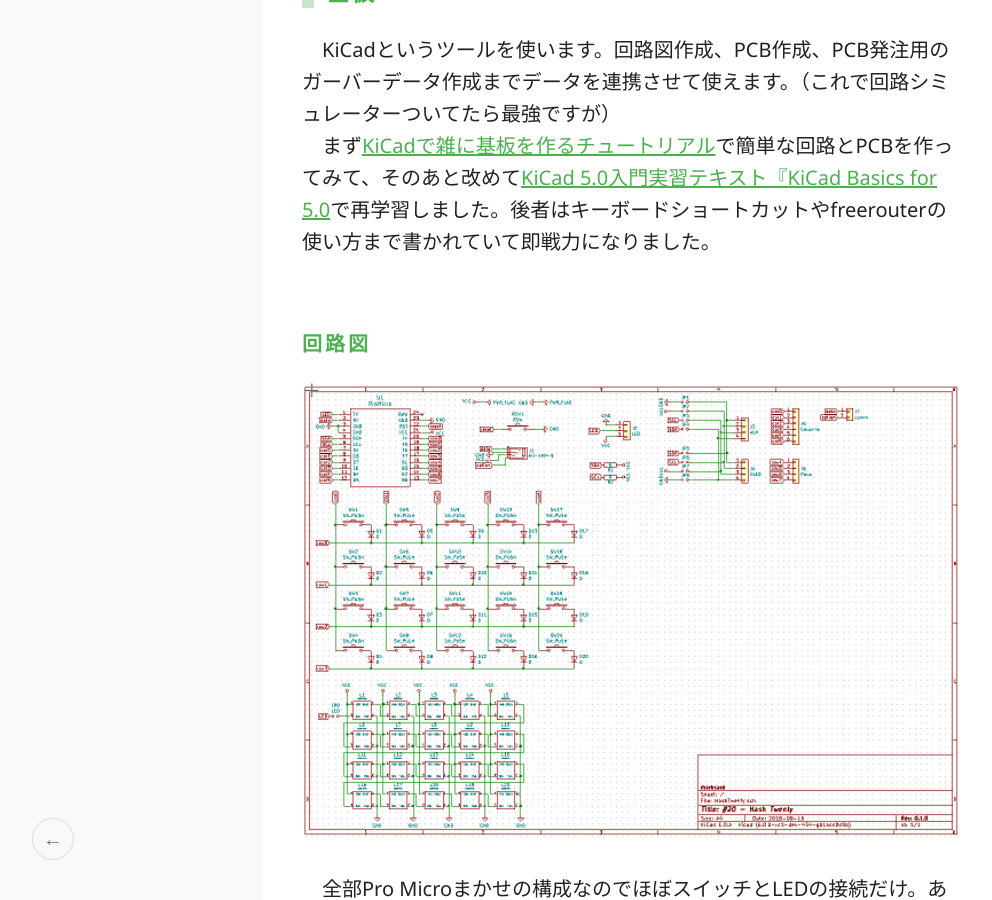
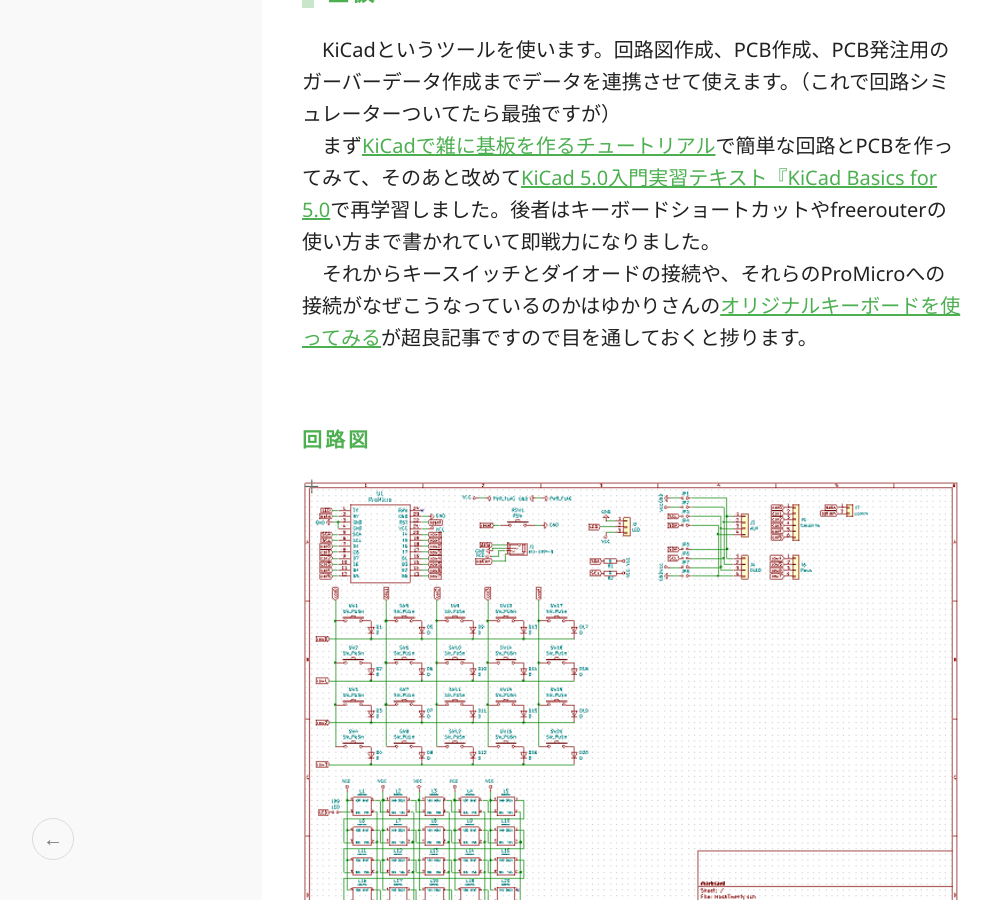
Before and after one commit to marksard/marksard.github.io, a Jekyll site: the page built from _posts/2018-09-27-make-the-keyboard-from-PCB.markdown, in a window 1280 px wide and 900 px high, scrolled down 2605 px. Shown: the whole window, without its empty margins (8-1000 px from the left). Built offline with Jekyll 4.4.1, drawn with Linux system fonts in a browser that asks for light colours; some web fonts are replaced; some of the changed text lies outside the part shown.

Commit message:
[update]

```diff
--- a/_posts/2018-09-27-make-the-keyboard-from-PCB.markdown
+++ b/_posts/2018-09-27-make-the-keyboard-from-PCB.markdown
@@ -1,6 +1,6 @@
 ---
 layout: post
-title: “PCBから自作キーボードを作りたい(設計編)”
+title: PCBから自作キーボードを作りたい(設計編)
 date: 2018-09-27 11:00:00 +0900
 tag: [hardware, keyboard, hashtwenty]
 image: 2018-09-27-schematic.png
@@ -53,6 +53,7 @@ image: 2018-09-27-schematic.png
 
 　KiCadというツールを使います。回路図作成、PCB作成、PCB発注用のガーバーデータ作成までデータを連携させて使えます。（これで回路シミュレーターついてたら最強ですが）
 　まず[KiCadで雑に基板を作るチュートリアル](https://www.slideshare.net/soburi/kicad-53622272)で簡単な回路とPCBを作ってみて、そのあと改めて[KiCad 5.0入門実習テキスト『KiCad Basics for 5.0](https://kosakalab.booth.pm/items/941963)で再学習しました。後者はキーボードショートカットやfreerouterの使い方まで書かれていて即戦力になりました。
+　それからキースイッチとダイオードの接続や、それらのProMicroへの接続がなぜこうなっているのかはゆかりさんの[オリジナルキーボードを使ってみる](http://eucalyn.hatenadiary.jp/entry/original-keyboard-01)が超良記事ですので目を通しておくと捗ります。
 
 #### 回路図
 
```
